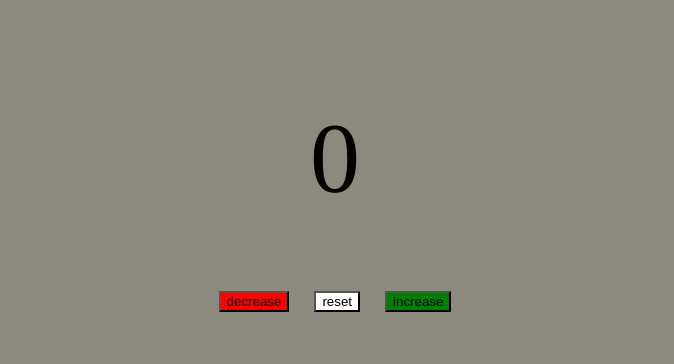
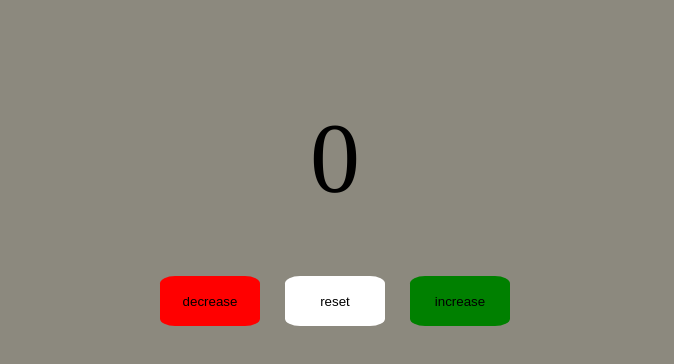
Before and after one commit to Guilleee50/Counter, a plain HTML site: page index.html in a window 1280 px wide. Shown: the part 336-700 px from the top of the page, without its empty margins (305-979 px from the left). Drawn offline with Linux system fonts and the light colour scheme.

Commit message:
update css

```diff
--- a/styles.css
+++ b/styles.css
@@ -9,12 +9,24 @@ body {
 
 #btn-1 {
     background-color: red;
+    border: 0px;
+    border-radius: 15%;
+    width:100px;
+    height: 50px;
 }
 #btn-2 {
     background-color: white;
+    border: 0px;
+    border-radius: 15%;
+    width:100px;
+    height: 50px;
 }
 #btn-3 {
     background-color: green;
+    border: 0px;
+    border-radius: 15%;
+    width:100px;
+    height: 50px;
 }
 
 h1 {
```
